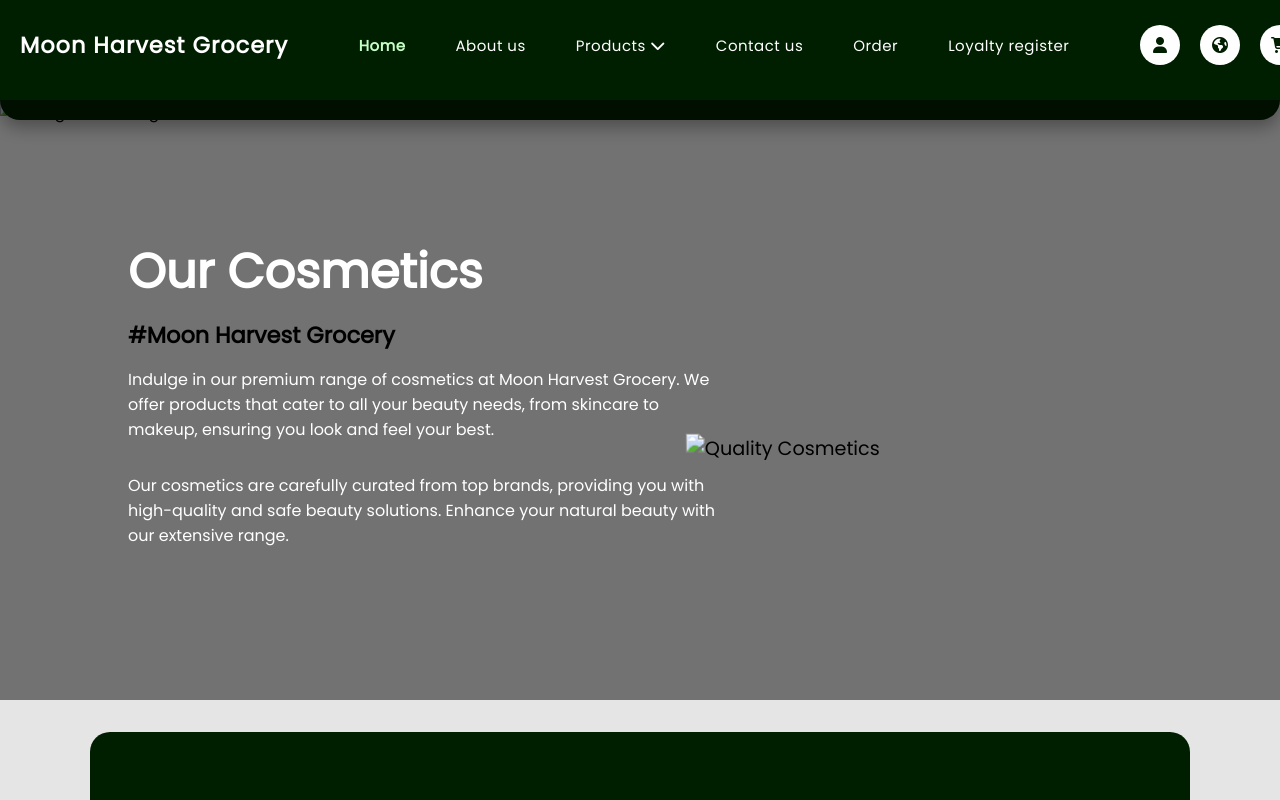
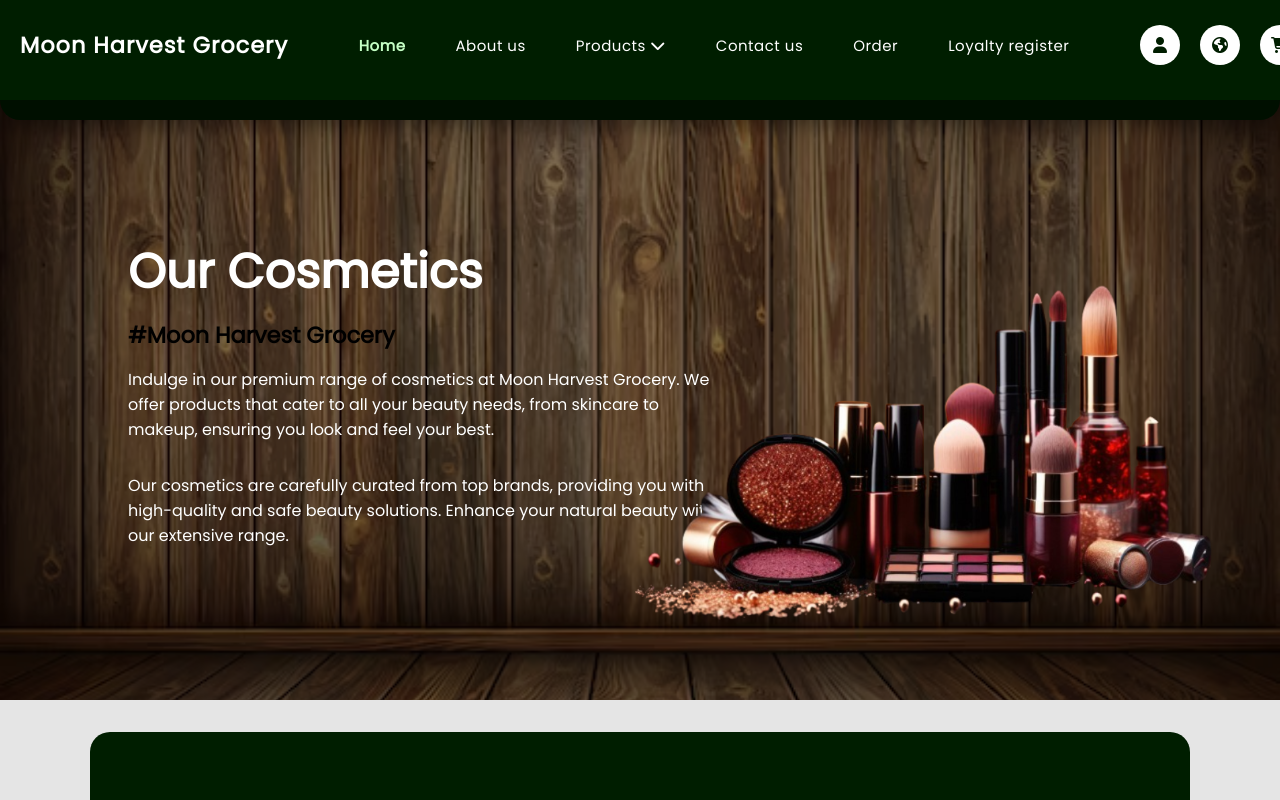
Before and after one commit to hiru0611/Moon-Harvest-Grocery-, a plain HTML site: page cosmetics.html in a window 1280 px wide. Shown: the top 800 px of the page. Drawn offline with Linux system fonts and the light colour scheme.

Commit message:
Update cosmetics.html

```diff
--- a/cosmetics.html
+++ b/cosmetics.html
@@ -13,7 +13,7 @@
     <script src="./script.js"></script>
 
     <!--fav-icon-->
-    <link rel="shortcut icon" href="./icon.png">
+    <link rel="shortcut icon" href="./images/icon.png">
 
     <!--font awesome-->
     <link rel="stylesheet" href="https://use.fontawesome.com/releases/v5.15.4/css/all.css" integrity="sha384-DyZ88mC6Up2uqS4h/KRgHuoeGwBcD4Ng9SiP4dIRy0EXTlnuz47vAwmeGwVChigm" crossorigin="anonymous"/>
@@ -87,7 +87,7 @@
 
         <!-- Banner Section for Cosmetics -->
         <section class="text-banner" id="text-banner-cosmetics">
-            <img src="./backv.jpg" class="text-banner-bg" alt="Background Image">
+            <img src="./images/ban.avif" class="text-banner-bg" alt="Background Image">
 
             <!-- Banner Content -->
             <div class="text-banner-content">
@@ -98,7 +98,7 @@
                     <p>Our cosmetics are carefully curated from top brands, providing you with high-quality and safe beauty solutions. Enhance your natural beauty with our extensive range.</p>
                 </div>
                 <div class="text-banner-img">
-                    <img src="your-cosmetics-image-url.jpg" alt="Quality Cosmetics">
+                    <img src="./images/make.png" alt="Quality Cosmetics">
                 </div>
             </div>
         </section>
```
